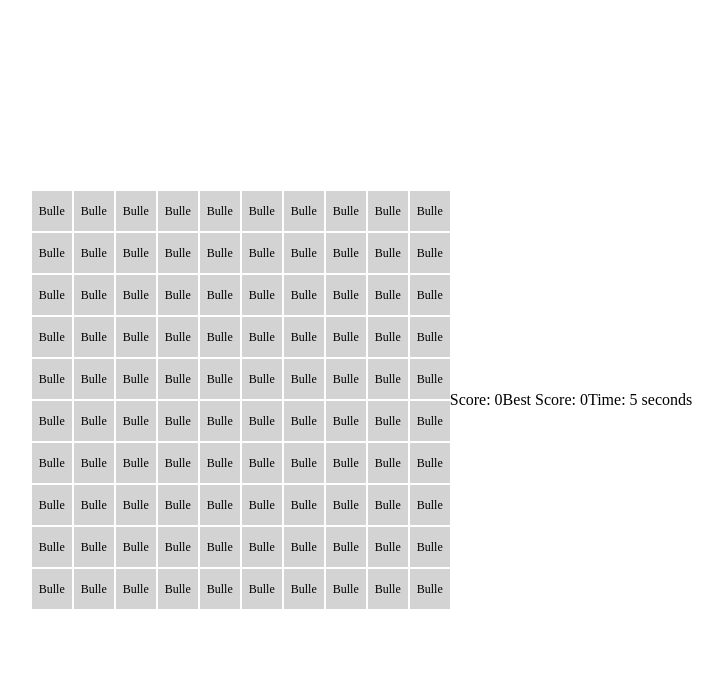
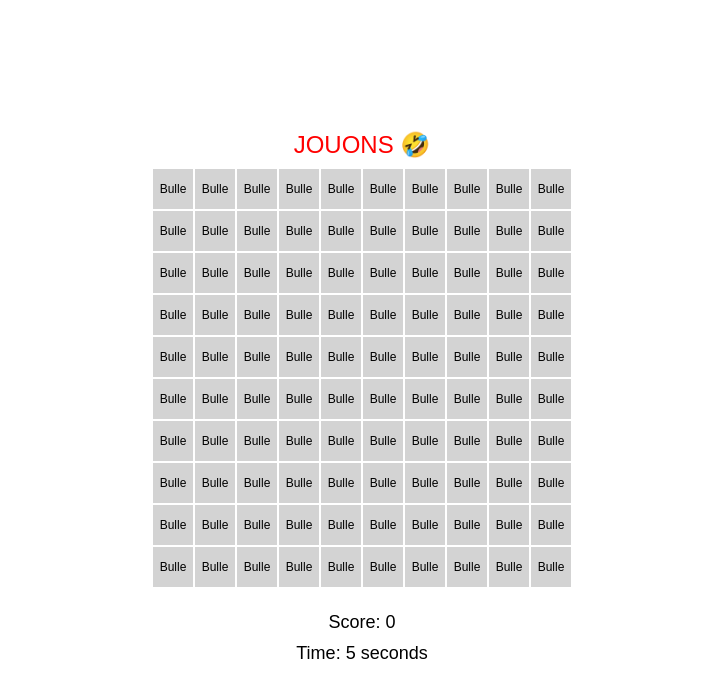
Before and after one commit to FederationFrancaiseDuBAN/BAN, a plain HTML site: page poppoppop.html in a window 1280 px wide. Shown: the whole page, without its empty margins (278-1001 px from the left). Drawn offline with Linux system fonts and the light colour scheme.

Commit message:
Update poppoppop.html

```diff
--- a/poppoppop.html
+++ b/poppoppop.html
@@ -6,15 +6,18 @@
 <style>
   body {
     display: flex;
+    flex-direction: column;
+    align-items: center;
     justify-content: center;
-    align-items: center;
     height: 100vh;
     margin: 0;
+    font-family: Arial, sans-serif;
   }
   #game {
     display: grid;
     grid-template-columns: repeat(10, 40px);
     grid-gap: 2px;
+    margin-bottom: 20px;
   }
   .cell {
     width: 40px;
@@ -25,23 +28,35 @@
     align-items: center;
     font-size: 12px;
     cursor: pointer;
+    user-select: none;
+  }
+  .popped {
+    background-color: black;
+    color: white;
+  }
+  #score, #timer {
+    font-size: 18px;
+    margin: 5px;
+  }
+  #title {
+    font-size: 24px;
+    color: red;
+    margin-bottom: 10px;
   }
 </style>
-<title>Pop the Bubbles!</title>
+<title>JOUONS 🤣</title>
 </head>
 <body>
+<div id="title">JOUONS 🤣</div>
 <div id="game"></div>
-<p>Score: <span id="score">0</span></p>
-<p>Best Score: <span id="bestScore">0</span></p>
-<p>Time: <span id="timer">0</span> seconds</p>
+<div id="score">Score: <span>0</span></div>
+<div id="timer">Time: <span>0</span> seconds</div>
 <script>
   const gameContainer = document.getElementById("game");
-  const scoreDisplay = document.getElementById("score");
-  const bestScoreDisplay = document.getElementById("bestScore");
-  const timerDisplay = document.getElementById("timer");
+  const scoreDisplay = document.querySelector("#score span");
+  const timerDisplay = document.querySelector("#timer span");
 
   let score = 0;
-  let bestScore = localStorage.getItem("bestScore") || 0;
   let startTime;
   let timerInterval;
 
@@ -57,15 +72,11 @@
   function popBubble(cell) {
     if (cell.textContent === "Bulle") {
       cell.textContent = "POP";
+      cell.classList.add("popped");
       score++;
       scoreDisplay.textContent = score;
       if (score === 100) {
         clearInterval(timerInterval);
-        if (score > bestScore) {
-          bestScore = score;
-          localStorage.setItem("bestScore", bestScore);
-          bestScoreDisplay.textContent = bestScore;
-        }
       }
     }
   }
@@ -84,7 +95,6 @@
     score = 0;
     scoreDisplay.textContent = score;
     timerDisplay.textContent = "0";
-    bestScoreDisplay.textContent = bestScore;
     gameContainer.innerHTML = "";
     for (let i = 0; i < 100; i++) {
       gameContainer.appendChild(createCell(i));
```
